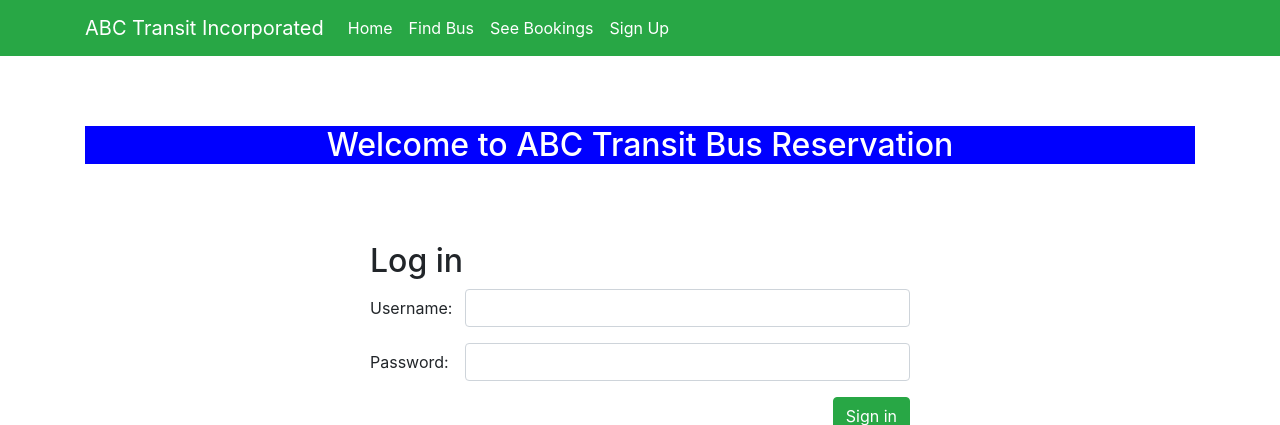
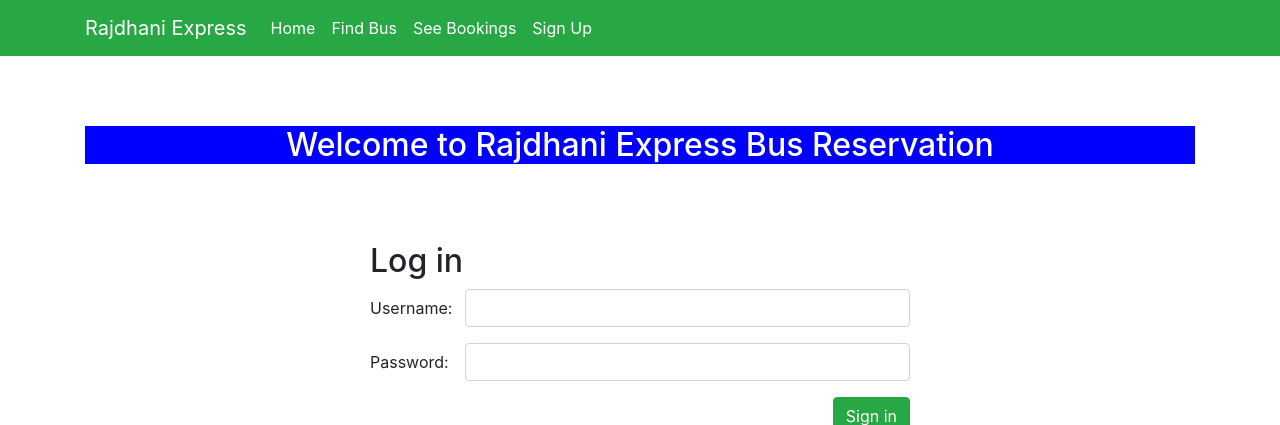
Before and after one commit to rameshbudha314/Bus-Reservation-System, a Django app: page / in a window 1280 px wide. Shown: the top 425 px of the page. Run offline with Django 3.2, Linux system fonts and the light colour scheme; some libraries are stand-ins or nearby versions.

Commit message:
few Changes

```diff
--- a/myapp/templates/myapp/base.html
+++ b/myapp/templates/myapp/base.html
@@ -14,7 +14,7 @@
 <body>
 <nav class="navbar navbar-expand-lg navbar-light bg-success">
     <div class="container">
-        <a class="navbar-brand" href="#" style="color: white;">ABC Transit Incorporated</a>
+        <a class="navbar-brand" href="#" style="color: white;">Rajdhani Express</a>
         <button class="navbar-toggler" type="button" data-toggle="collapse" data-target="#navbarNavAltMarkup"
                 aria-controls="navbarNavAltMarkup" aria-expanded="false" aria-label="Toggle navigation">
             <span class="navbar-toggler-icon"></span>
--- a/myapp/templates/myapp/home.html
+++ b/myapp/templates/myapp/home.html
@@ -1,4 +1,4 @@
 {% extends 'myapp/base.html' %}
 {% block content %}
-<center><h1>Welcome to Bus Reservation System</h1></center>
+<center><h1>Welcome to Rajdhani Express Bus Reservation System</h1></center>
 {% endblock %}
--- a/myapp/templates/myapp/signin.html
+++ b/myapp/templates/myapp/signin.html
@@ -1,7 +1,7 @@
 {% extends 'myapp/base.html' %}
 {% block content %}
 <div class="container">
-    <center><h2 style="margin-top: 70px; background-color: blue;color: white">Welcome to ABC Transit Bus Reservation</h2></center>
+    <center><h2 style="margin-top: 70px; background-color: blue;color: white">Welcome to Rajdhani Express Bus Reservation</h2></center>
         <div class="row">
             <div class="col-sm-6 mx-auto" style="margin-top: 70px">
                 <h2>Log in</h2>
```
Also changed, not shown: README.md (deleted), db.sqlite3, 10 other files.
